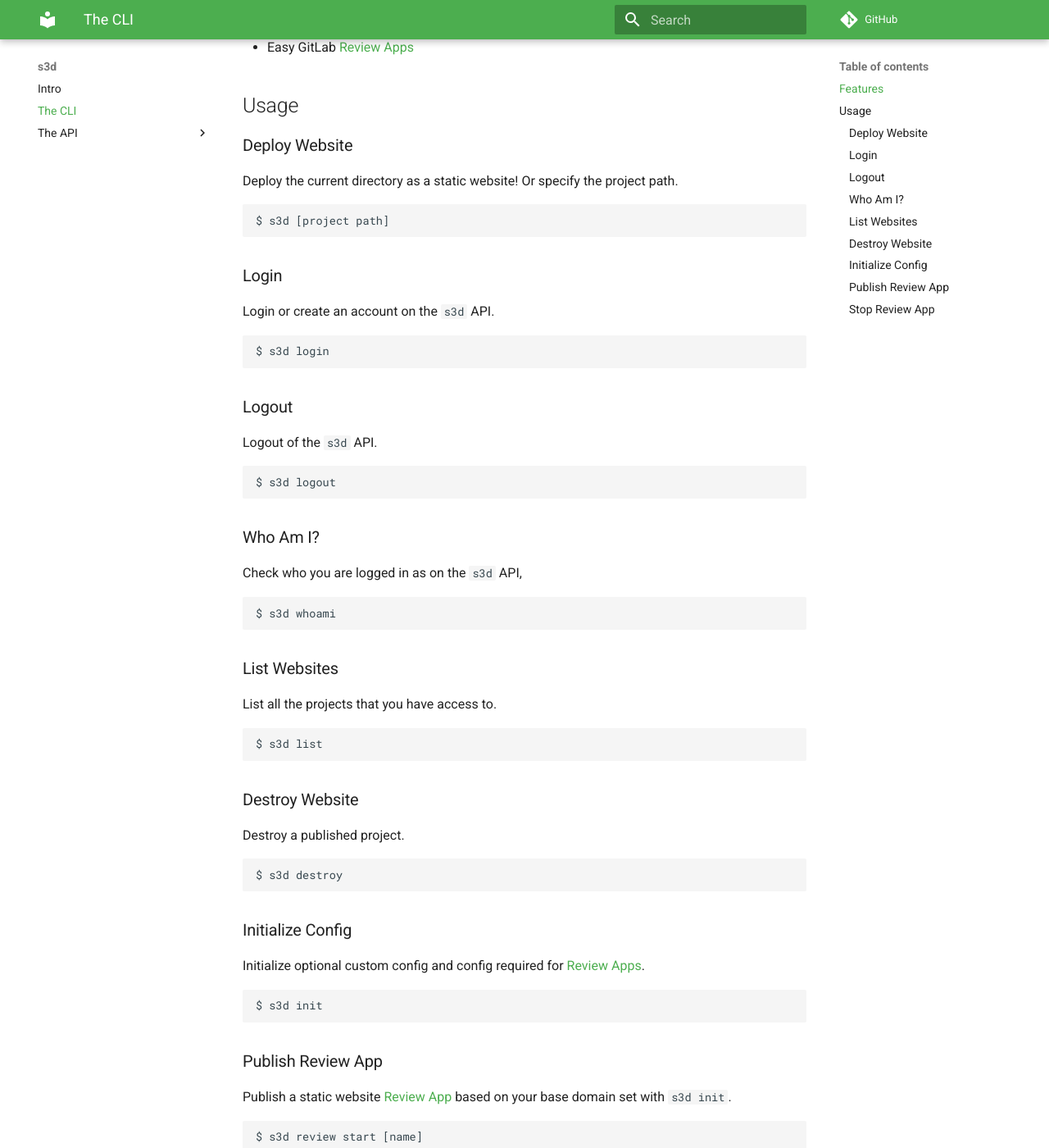
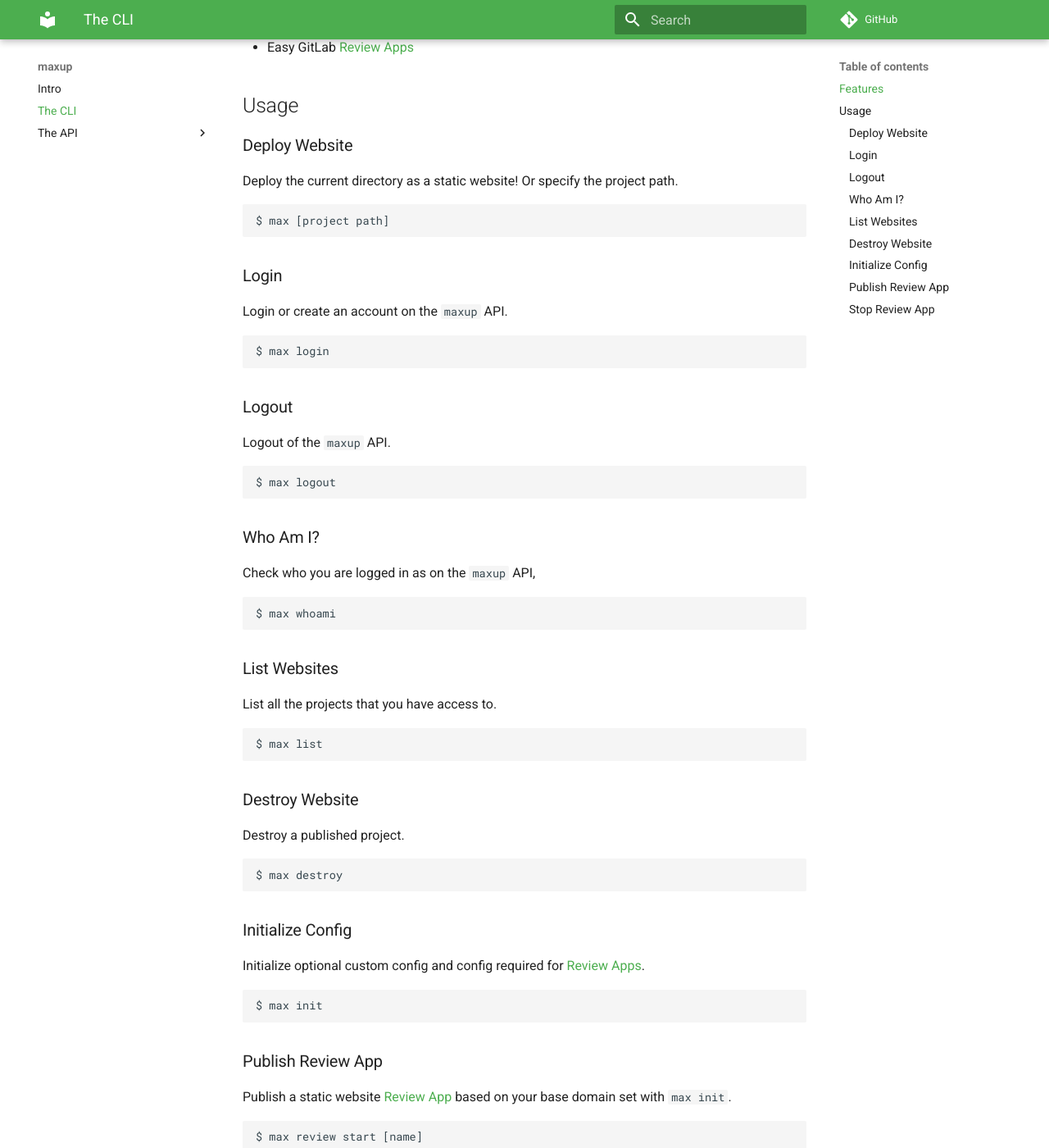
Before and after one commit to Filiosoft/maxup, an MkDocs documentation site: the page built from docs/cli.md, in a window 1280 px wide and 1400 px high, scrolled down 336 px. Shown: the whole window at 82% size. Built offline with MkDocs 1.6.1 and Material for MkDocs 9.7.7, drawn with Linux system fonts in a browser that asks for light colours; comment, search, counter and statistics services are not loaded; old or Windows-style settings are respelled for this version of MkDocs; some of the changed text lies outside the part shown.

Commit message:
Changed all references to maxup! Closes #2!

````diff
--- a/docs/cli.md
+++ b/docs/cli.md
@@ -12,53 +12,53 @@
 Deploy the current directory as a static website! Or specify the project path.
 
 ```bash
-$ s3d [project path]
+$ max [project path]
 ```
 
 ### Login
-Login or create an account on the `s3d` API.
+Login or create an account on the `maxup` API.
 ```bash
-$ s3d login
+$ max login
 ```
 
 ### Logout
-Logout of the `s3d` API.
+Logout of the `maxup` API.
 ```bash
-$ s3d logout
+$ max logout
 ```
 
 ### Who Am I?
-Check who you are logged in as on the `s3d` API,
+Check who you are logged in as on the `maxup` API,
 ```bash
-$ s3d whoami
+$ max whoami
 ```
 
 ### List Websites
 List all the projects that you have access to.
 ```bash
-$ s3d list
+$ max list
 ```
 
 ### Destroy Website
 Destroy a published project.
 ```bash
-$ s3d destroy
+$ max destroy
 ```
 
 ### Initialize Config
 Initialize optional custom config and config required for [Review Apps](https://docs.gitlab.com/ee/ci/review_apps/).
 ```bash
-$ s3d init
+$ max init
 ```
 
 ### Publish Review App
-Publish a static website [Review App](https://docs.gitlab.com/ee/ci/review_apps/) based on your base domain set with `s3d init`.
+Publish a static website [Review App](https://docs.gitlab.com/ee/ci/review_apps/) based on your base domain set with `max init`.
 ```
-$ s3d review start [name]
+$ max review start [name]
 ```
 
 ### Stop Review App
 Destroy an already published [Review App](https://docs.gitlab.com/ee/ci/review_apps/).
 ```bash
-$ s3d review stop [name]
+$ max review stop [name]
 ```
--- a/mkdocs.yml
+++ b/mkdocs.yml
@@ -1,4 +1,4 @@
-site_name: s3d
+site_name: maxup
 site_description: Deploy static websites quickly and easily to AWS S3!
 theme:
   name: material
@@ -7,7 +7,7 @@
     accent: 'green'
 copyright: Copyright &copy; 2018 Filiosoft, LLC
 site_author: Filiosoft, LLC
-repo_url: https://github.com/filiosoft/s3d/
+repo_url: https://github.com/filiosoft/maxup/
 pages:
   - Intro: index.md
   - The CLI: cli.md
````
Also changed, not shown: README.md (+9 -21 lines), docs/api.md (+3 -3 lines), package.json (+5 -5 lines), 2 other files.
